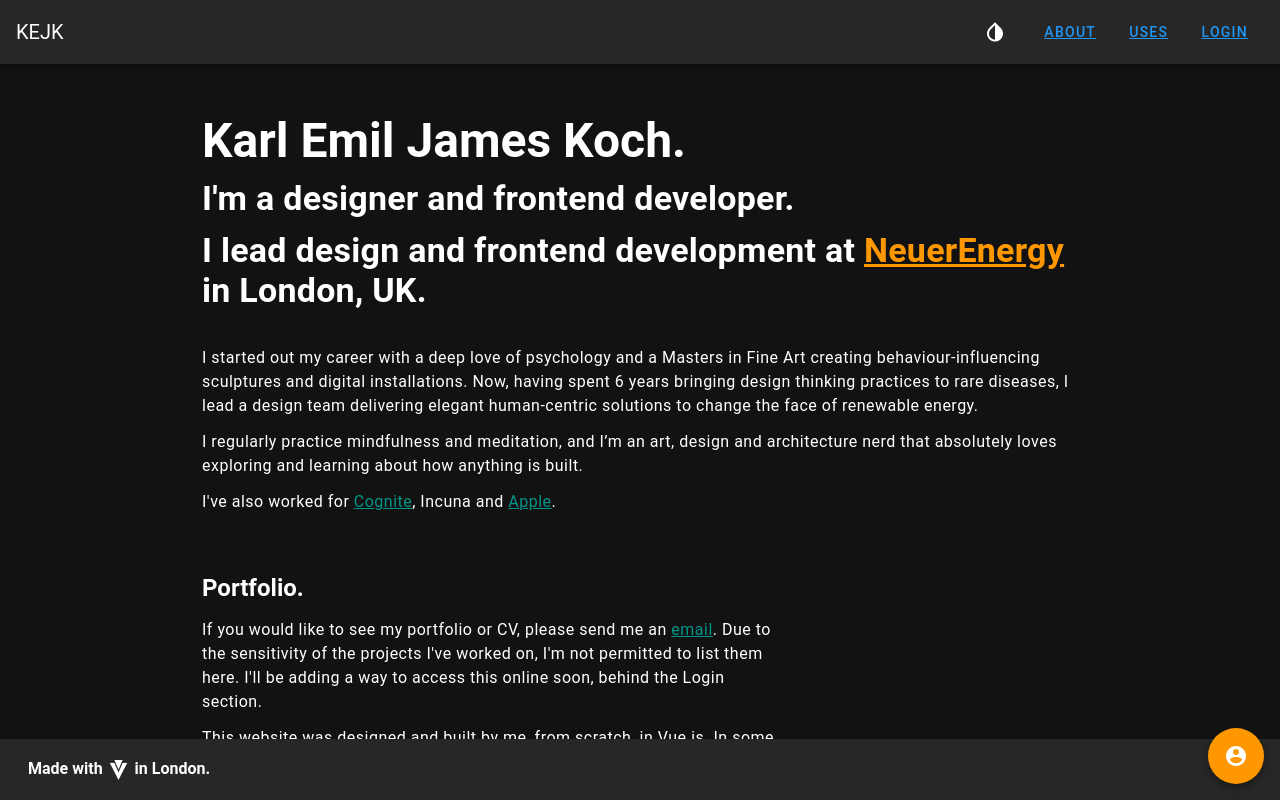
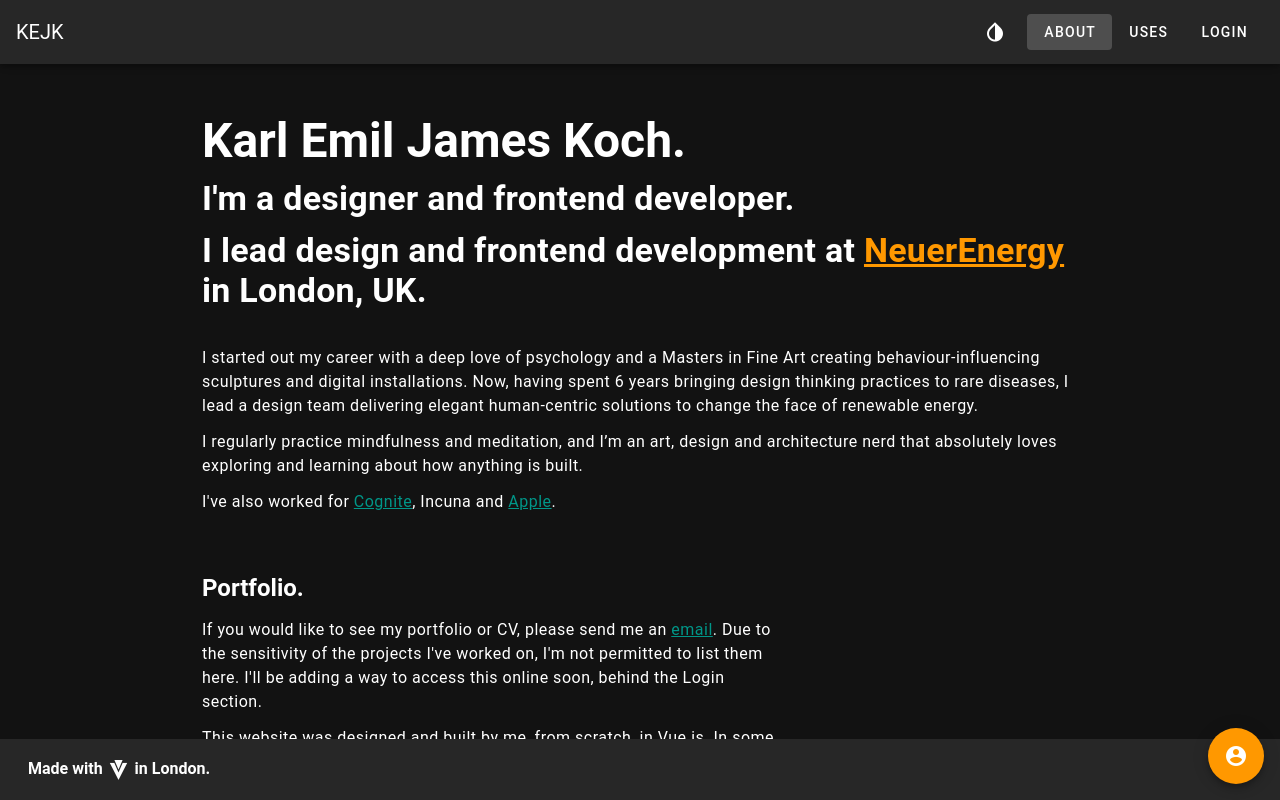
Before and after one commit to kemiljk/kejk_vue_rebuild, a Vue app: page / in a window 1280 px wide. Shown: the top 800 px of the page. Built offline with nearby package versions, Linux system fonts and the light colour scheme.

Commit message:
Restoring old :to behaviour. Need to correct my setup at some point and stop using iPad for this stuff...

```diff
--- a/src/App.vue
+++ b/src/App.vue
@@ -11,7 +11,8 @@
         :key="`${link.label}--page-link`"
         class="my-2"
         text
-      ><router-link :to="link.url">{{ link.label }}</router-link></v-btn>
+        :to="link.url"
+      >{{ link.label }}</v-btn>
     </v-app-bar>
     <v-content>
       <v-responsive width="900px">
--- a/src/router/index.js
+++ b/src/router/index.js
@@ -11,19 +11,16 @@ const routes = [
   },
   {
     path: '/uses',
-    beforeEnter() {location.href = 'https://www.kejk.co/uses'},
     name: 'Uses',
     component: () => import('../views/Uses.vue')
   },
   {
     path: '/login',
-    beforeEnter() {location.href = 'https://www.kejk.co/login'},
     name: 'Login',
     component: () => import('../views/Login.vue')
   },
   {
     path: '/portfolio',
-    beforeEnter() {location.href = 'https://www.kejk.co/portfolio'},
     name: 'Portfolio',
     component: () => import('../views/Portfolio.vue')
   }
```
